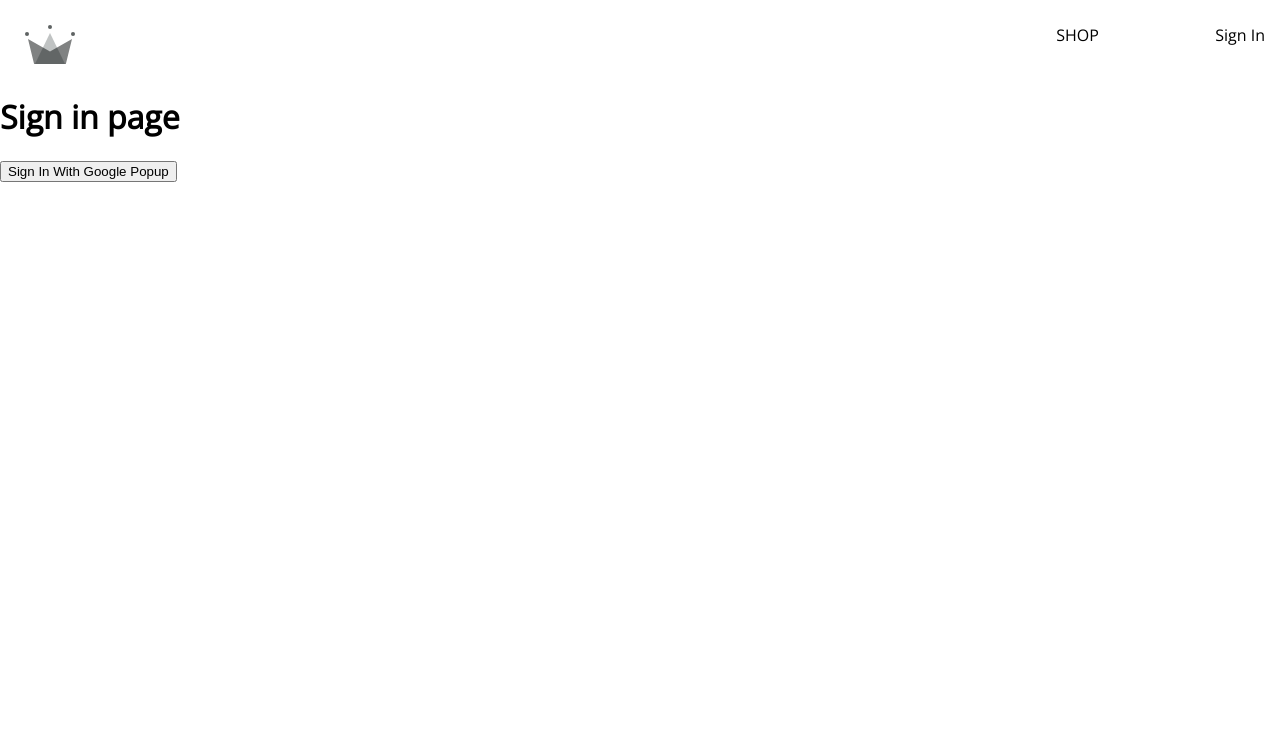
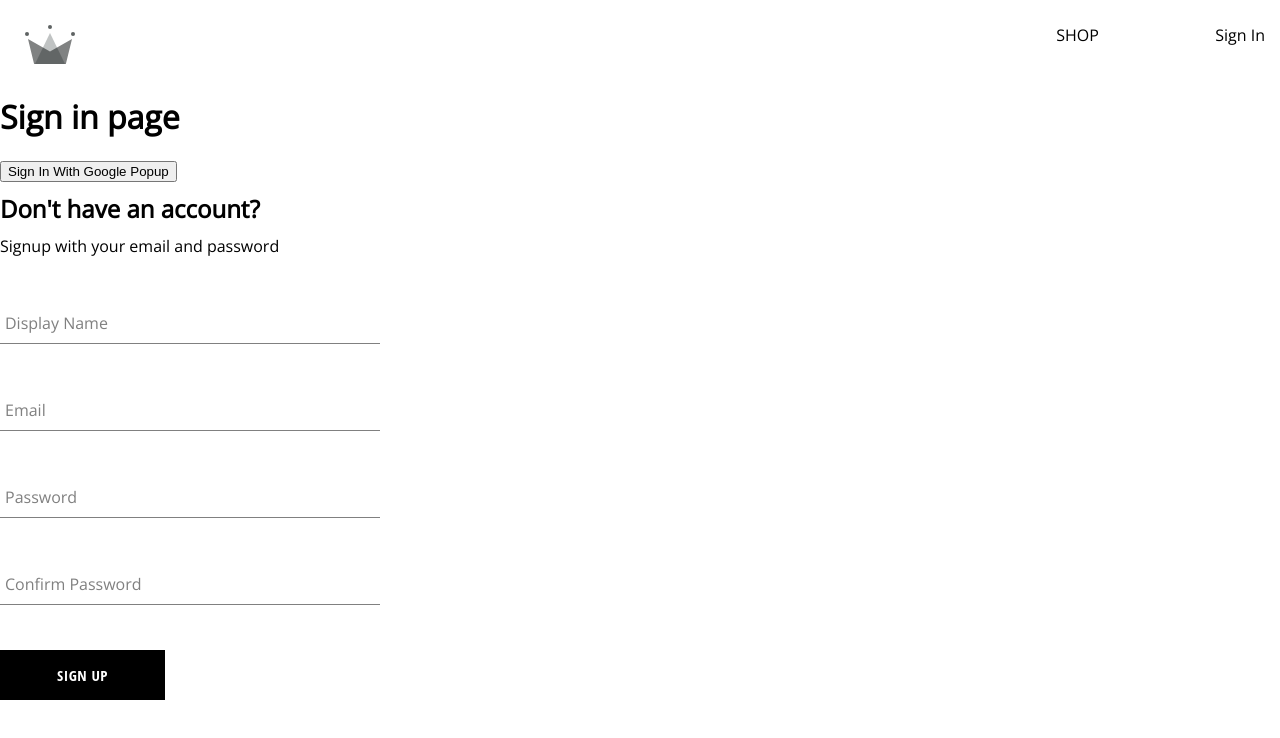
Before and after one commit to resmigit/crown-your-style, a React (Create React App) app: page /sign-in in a window 1280 px wide. Shown: the top 738 px of the page. Built offline with nearby package versions, Linux system fonts and the light colour scheme.

Commit message:
changes for lesson7 firebase,signupform,button

```diff
--- /dev/null
+++ b/src/components/button/button.component.jsx
@@ -0,0 +1,20 @@
+import './button.styles.scss';
+
+/* inverted
+default
+google sign-in */
+
+const Button_Type_Classes ={
+    google:'google-sign-in',
+    inverted:'inverted'
+}
+
+const Button =({children,buttonType,...otherProps})=>{
+    return(
+        <div>
+            <button className={`button-container ${Button_Type_Classes[buttonType]}`}
+            {...otherProps}>{children}</button>
+        </div>
+    );
+}
+export default Button;
--- /dev/null
+++ b/src/components/button/button.styles.scss
@@ -0,0 +1,46 @@
+.button-container {
+    min-width: 165px;
+    width: auto;
+    height: 50px;
+    letter-spacing: 0.5px;
+    line-height: 50px;
+    padding: 0 35px 0 35px;
+    font-size: 15px;
+    background-color: black;
+    color: white;
+    text-transform: uppercase;
+    font-family: 'Open Sans Condensed';
+    font-weight: bolder;
+    border: none;
+    cursor: pointer;
+    display: flex;
+    justify-content: center;
+
+    &:hover {
+      background-color: white;
+      color: black;
+      border: 1px solid black;
+    }
+
+    &.google-sign-in {
+      background-color: #4285f4;
+      color: white;
+
+      &:hover {
+        background-color: #357ae8;
+        border: none;
+      }
+    }
+
+    &.inverted {
+      background-color: white;
+      color: black;
+      border: 1px solid black;
+
+      &:hover {
+        background-color: black;
+        color: white;
+        border: none;
+      }
+    }
+  }
--- /dev/null
+++ b/src/components/form-input/form-input.jsx
@@ -0,0 +1,15 @@
+import './form-input.styles.scss';
+
+const FormInput =({label,...otherProps}) =>{
+    return(
+    <div className="group">
+        <input className="form-input" {...otherProps}></input>
+        {label &&
+            (<label className={`${otherProps.value.length ? 'shrink' :''} form-input-label`}>{label}</label>
+            )
+        }
+
+    </div>
+    )
+}
+export default FormInput;
--- /dev/null
+++ b/src/components/form-input/form-input.styles.scss
@@ -0,0 +1,54 @@
+$sub-color: grey;
+$main-color: black;
+
+@mixin shrinkLabel {
+  top: -14px;
+  font-size: 12px;
+  color: $main-color;
+}
+
+.group {
+  position: relative;
+  margin: 45px 0;
+
+  .form-input {
+    background: none;
+    background-color: white;
+    color: $sub-color;
+    font-size: 18px;
+    padding: 10px 10px 10px 5px;
+    display: block;
+    width: 100%;
+    border: none;
+    border-radius: 0;
+    border-bottom: 1px solid $sub-color;
+    margin: 25px 0;
+
+    &:focus {
+      outline: none;
+    }
+
+    &:focus ~ .form-input-label {
+      @include shrinkLabel();
+    }
+  }
+
+  input[type='password'] {
+    letter-spacing: 0.3em;
+  }
+
+  .form-input-label {
+    color: $sub-color;
+    font-size: 16px;
+    font-weight: normal;
+    position: absolute;
+    pointer-events: none;
+    left: 5px;
+    top: 10px;
+    transition: 300ms ease all;
+
+    &.shrink {
+      @include shrinkLabel();
+    }
+  }
+}
--- /dev/null
+++ b/src/components/sign-upform/sign-up-form.component.jsx
@@ -0,0 +1,76 @@
+import {useState} from 'react';
+import { createAuthUserWithEmailAndPassword
+        ,createUserDocumentFromAuth } from '../../utils/firebase/firebase.utils';
+import FormInput from '../form-input/form-input';
+import './sign-up-form.styles.scss';
+import Button from '../button/button.component';
+
+const defaultFormFields={
+    displayName:'',
+    email : '',
+    password : '',
+    confirmPassword :''
+}
+
+const SignUpForm = ()=>{
+    const[formFields,setFormFields] =useState(defaultFormFields);
+    const {displayName,email,password,confirmPassword} = formFields;
+    console.log(formFields);
+
+    const resetFormFields =()=>{
+        setFormFields(defaultFormFields);
+    }
+
+
+    const handleSubmit =async(event) =>{
+        event.preventDefault();
+        if(password !== confirmPassword){
+            alert("Passwords do not match!");
+            return;
+        }
+        try{
+            const {user}=await createAuthUserWithEmailAndPassword(email,password);
+            console.log(user);
+            await createUserDocumentFromAuth(user,{displayName});
+            resetFormFields();
+        }
+        catch(error){
+            if(error.code === 'auth/email-already-in-use'){
+                alert('User cannot be created.Email id already in use.');
+            }
+            else{
+                 console.log('user creation encountered an error',error);
+            }
+        }
+
+
+    }
+    const handleChange = (event)=>{
+        const{name,value} = event.target;
+        setFormFields({...formFields,[name]:value});
+    }
+
+    return(
+        <div className='sign-up-container'>
+            <h2>Don't have an account?</h2>
+            <span>Signup with your email and password</span>
+            <form onSubmit={handleSubmit}>
+                <FormInput label ="Display Name" type='text' required onChange={handleChange}
+                name="displayName" value={displayName}></FormInput>
+
+                <FormInput label="Email" type='email' required onChange={handleChange}
+                 name="email" value={email}></FormInput>
+
+                <FormInput label="Password" type='password' required onChange={handleChange}
+                name="password" value={password}></FormInput>
+
+                <FormInput label="Confirm Password" type='password' required onChange={handleChange}
+                name="confirmPassword" value={confirmPassword}></FormInput>
+
+                <Button type='submit'>Sign Up</Button>
+            </form>
+        </div>
+    );
+}
+
+export default SignUpForm;
--- /dev/null
+++ b/src/components/sign-upform/sign-up-form.styles.scss
@@ -0,0 +1,9 @@
+.sign-up-container{
+    display:flex;
+    flex-direction: column;
+    width:380px;
+
+    h2{
+        margin:10px 0;
+    }
+}
--- a/src/routes/sign-in/sign-in.component.jsx
+++ b/src/routes/sign-in/sign-in.component.jsx
@@ -1,16 +1,35 @@
-import { signInWithGooglePopup,createUserDocumentFromAuth} from '../../utils/firebase/firebase.utils.js';
+import {// auth
+        signInWithGooglePopup
+        //,signInWithGoogleRedirect
+        ,createUserDocumentFromAuth} from '../../utils/firebase/firebase.utils.js';
+import SignUpForm from '../../components/sign-upform/sign-up-form.component';
+/* import { useEffect } from 'react';
+import {getRedirectResult} from 'firebase/auth'; */
 
 const SignIn =() =>{
+    /* useEffect(()=>{
+                  return async()=>{
+                    const response = await getRedirectResult(auth);
+                    if(response){
+                        const userDocRef = await createUserDocumentFromAuth(response.user);
+                    }
+                    }
+                },[]); */
     const logGoogleUser = async()=>{
         const {user} = await signInWithGooglePopup();
         const userDocRef = await createUserDocumentFromAuth(user);
     }
+
     return(
         <div>
             <h1>Sign in page</h1>
+              {/*  <button onClick={signInWithGoogleRedirect}>
+                Sign In With Google Redirect
+            </button> */}
             <button onClick={logGoogleUser}>
                 Sign In With Google Popup
             </button>
+            <SignUpForm></SignUpForm>
         </div>
     );
 }
--- a/src/utils/firebase/firebase.utils.js
+++ b/src/utils/firebase/firebase.utils.js
@@ -1,5 +1,7 @@
 import {initializeApp} from 'firebase/app';
-import {getAuth,GoogleAuthProvider,signInWithRedirect,signInWithPopup} from 'firebase/auth';
+import {getAuth,GoogleAuthProvider
+        ,signInWithRedirect,signInWithPopup
+        ,createUserWithEmailAndPassword} from 'firebase/auth';
 import {getFirestore,doc,setDoc,getDoc} from 'firebase/firestore';
 
 const firebaseConfig = {
@@ -20,8 +22,11 @@
 
 export const auth = getAuth();
 export const signInWithGooglePopup =()=> signInWithPopup(auth,provider);
+export const signInWithGoogleRedirect = () => signInWithRedirect(auth,provider);
 export const db =getFirestore();
-export const createUserDocumentFromAuth =async(userAuth)=>{
+export const createUserDocumentFromAuth =async(userAuth,additionalInfo = {})=>{
+    if(!userAuth)
+    return;
     const userDocRef = doc(db,'users',userAuth.uid)
     console.log(userDocRef);
     const userSnapShot = await getDoc(userDocRef);
@@ -34,7 +39,8 @@
             await setDoc(userDocRef,{
                     displayName,
                     email,
-                    createdAt
+                    createdAt,
+                    ...additionalInfo
                 });
             }
         catch(error){
@@ -43,3 +49,8 @@
     }
     return userDocRef;
 }
+export const createAuthUserWithEmailAndPassword =async(email,passsword)=>{
+    if(!email || !passsword )
+        return;
+    return await createUserWithEmailAndPassword(auth,email,passsword);
+}
```
